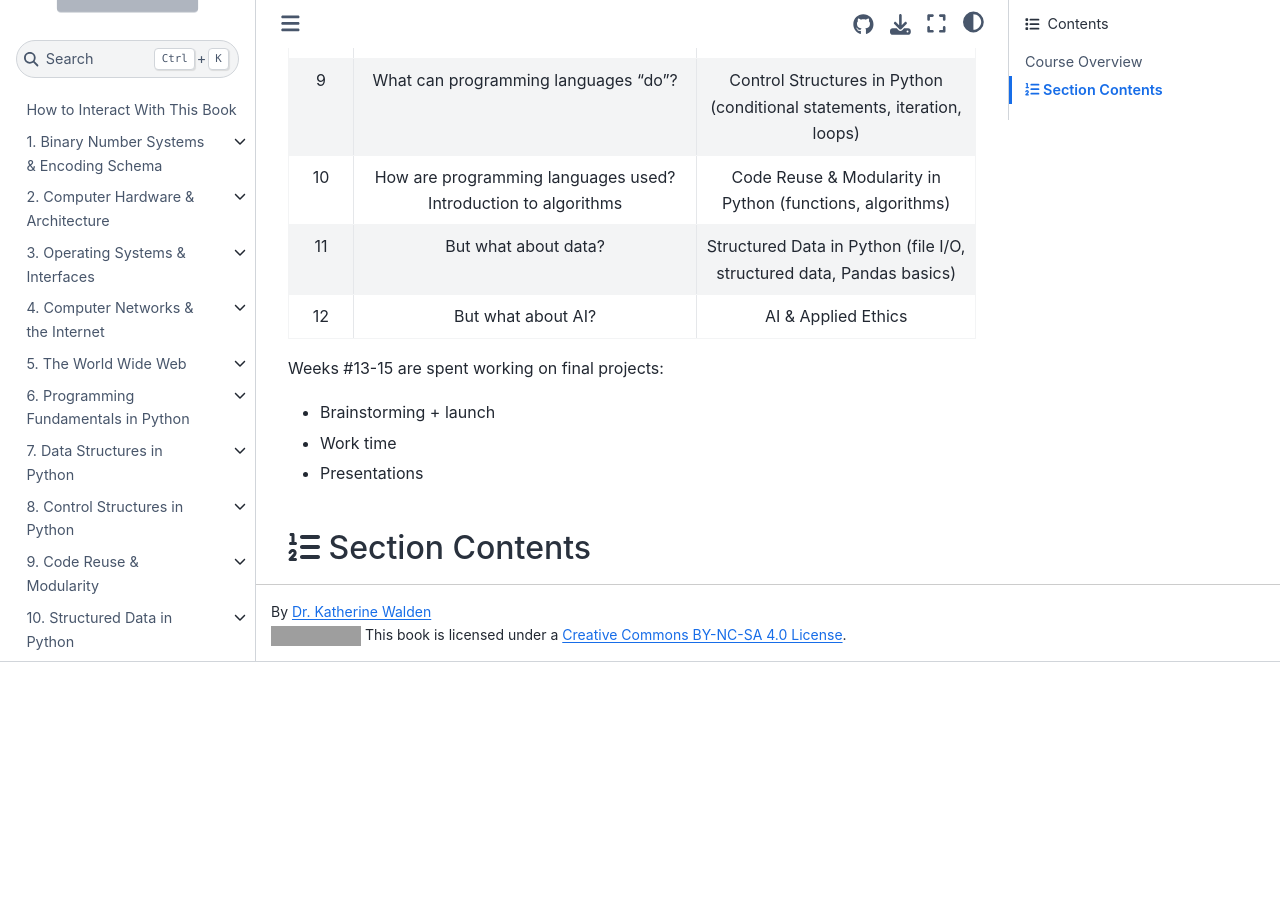
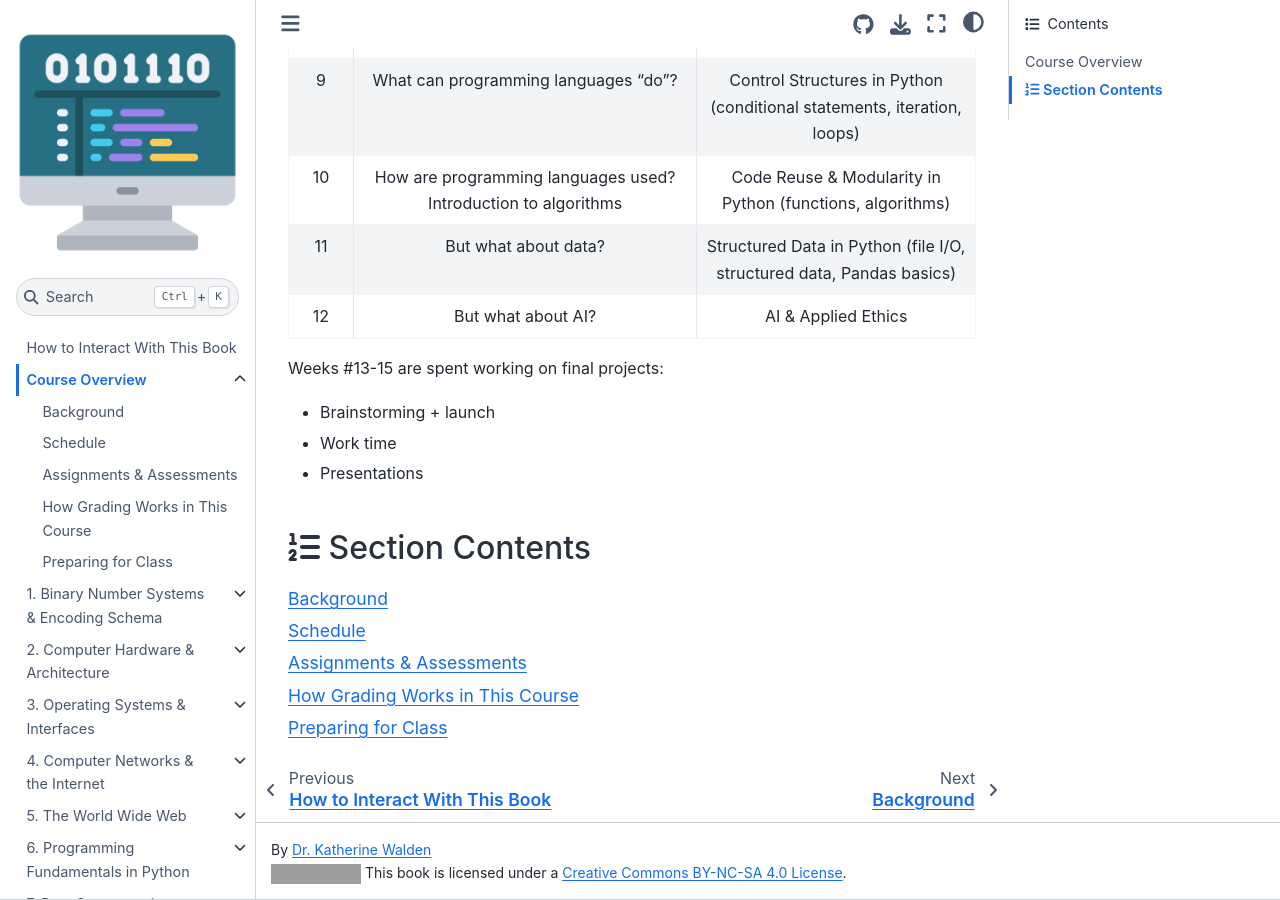
Before and after one commit to kwaldenphd/code-in-context, a Jupyter Book: the page built from book/00-background/00-overview.md, in a window 1280 px wide and 900 px high, scrolled down 935 px. Built offline with Jupyter Book 1.0.4 settings and Sphinx 7.4.7 and the Sphinx Book theme 1.1.4, drawn with Linux system fonts in a browser that asks for light colours; pages that are not in the unit, such as notebooks, are missing from menus; comment, search, counter and statistics services are not loaded; before the commit the page ends 1597 px from its top, so only the background shows below that; some of the changed lines change nothing that is shown; grey boxes are pictures that could not be loaded.

Commit message:
Update _toc.yml

```diff
--- a/book/_toc.yml
+++ b/book/_toc.yml
@@ -6,7 +6,7 @@ root: intro
 chapters:
     - file: how-to
       title: How to Interact With This Book
-    - file: 00-background/overview
+    - file: 00-background/00-overview
       title: Course Overview
       sections:
       - file: 00-background/01-background
@@ -133,7 +133,7 @@ chapters:
         title: Application Questions
       - file: 05-world-wide-web/14-additional-resources
         title: Additional Resources
-      - file: 05-world-wide-web/15-collaborative-activities
+      - file: 05-world-wide-web/15-activities
         title: Collaborative Activities
         sections:
         - file: 05-world-wide-web/16-web-search
```
